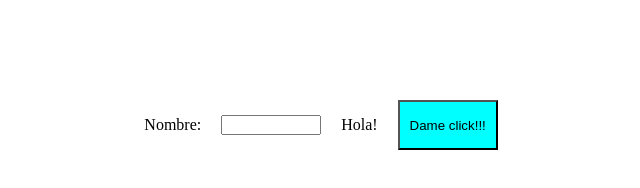
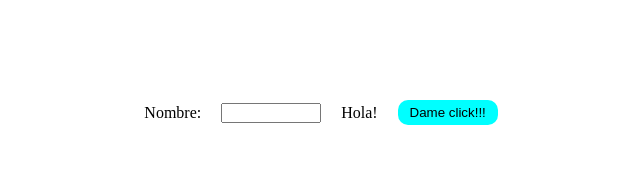
Before and after one commit to evasanzguerrero/promo-B-module-2-pair-4, a plain HTML site: page 2.2.2 Escuchando eventos/1.como-te-llamas/index.html in a window 1280 px wide. Shown: the whole page, without its empty margins (319-959 px from the left). Drawn offline with Linux system fonts and the light colour scheme.

Commit message:
He modificado borde y tamaño del botón

```diff
--- a/2.2.2 Escuchando eventos/1.como-te-llamas/css/main.css
+++ b/2.2.2 Escuchando eventos/1.como-te-llamas/css/main.css
@@ -6,7 +6,9 @@
 .btn {
     background-color: aqua;
     width: 100px;
-    height: 50px;
+    height: 25px;
+    border-radius: 10px;
+    border: none;
 }
 .form {
   display: flex;
```
